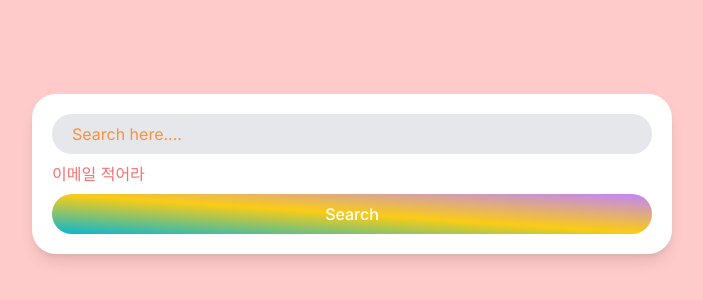
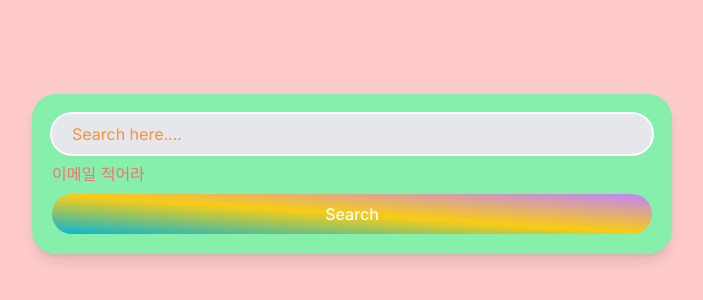
Before and after one commit to siri906/carrot-market, a Next.js app: page / in a window 1280 px wide. Shown: the part 226-526 px from the top of the page, without its empty margins (288-991 px from the left). Built offline with nearby package versions, Linux system fonts and the light colour scheme.

Commit message:
has class 적용

```diff
--- a/app/page.tsx
+++ b/app/page.tsx
@@ -1,7 +1,7 @@
 export default function Home() {
   return (
     <main className="bg-gray-100 h-screen flex items-center justify-center p-5 sm:bg-red-200 ">
-      <div className="bg-white w-full shadow-lg p-5 rounded-3xl max-w-screen-sm dark:bg-gray-600 flex flex-col gap-2 *:outline-none">
+      <div className="bg-white w-full shadow-lg p-5 rounded-3xl max-w-screen-sm dark:bg-gray-600 flex flex-col gap-2 *:outline-none has-[.peer]:bg-green-300">
         {/* <div className="flex justify-between items-center">
           <div className="flex flex-col">
             <span className="text-gray-700 font-semibold -mb-2 dark:text-gray-300">In transit</span>
```
